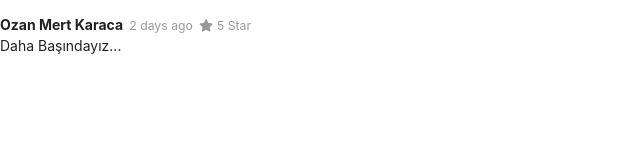
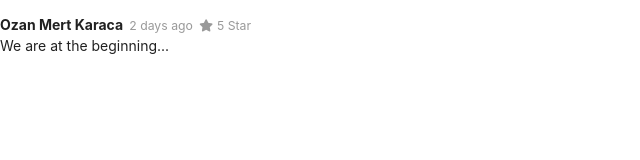
Before and after one commit to OzanMertKaraca/ReactJs-1, a React (Create React App) app: page / in a window 1280 px wide. Shown: the top 160 px of the page, without its empty margins (0-640 px from the left). Built offline with nearby package versions, Linux system fonts and the light colour scheme.

Commit message:
Componentlere ayırma Stateless component

```diff
--- a/src/App.js
+++ b/src/App.js
@@ -1,29 +1,12 @@
 import React from "react";
+import Comment from "./Comment";
 //import faker from "faker";
 
 const App = () => {
 
     return(
         <div className="ui comments">
-            <div className="comment">
-                {/*  <a className="avatar" href="/">  */}
-                    <img alt="" src="" /> {/*src={faker.image.avatar()} resimleri random göstermek için yazdık fakat
-                     hata aldığımdan dolayı resimleri göstermeyecğim hatayı bakıyorum daha tam çözemedim çözünce döneceğim*/}
-                {/*  </a> */}
-                <div className="content">
-                    <a className="author" href="/">Ozan Mert Karaca</a>
-                    <div className="metadata">
-                        <div className="date">2 days ago</div>
-                         <div className="rating">
-                            <i className="star icon"></i>
-                            5 Star
-                        </div>
-                    </div>
-                    <div className="text">
-                        Daha Başındayız...
-                    </div>
-                </div>
-            </div>
+          <Comment/>
         </div>
     )
 }
--- /dev/null
+++ b/src/Comment.js
@@ -0,0 +1,26 @@
+import React from 'react';
+
+const Comment = () => {
+    return (
+        <div className="comment">
+            {/*  <a className="avatar" href="/">  */}
+            <img alt="" src="" /> {/*src={faker.image.avatar()} resimleri random göstermek için yazdık fakat
+                     hata aldığımdan dolayı resimleri göstermeyecğim hatayı bakıyorum daha tam çözemedim çözünce döneceğim*/}
+            {/*  </a> */}
+            <div className="content">
+                <a className="author" href="/">Ozan Mert Karaca</a>
+                <div className="metadata">
+                    <div className="date">2 days ago</div>
+                    <div className="rating">
+                        <i className="star icon"></i>
+                        5 Star
+                    </div>
+                </div>
+                <div className="text">
+                    We are at the beginning...
+                </div>
+            </div>
+        </div>
+);
+}
+export default Comment;
```
